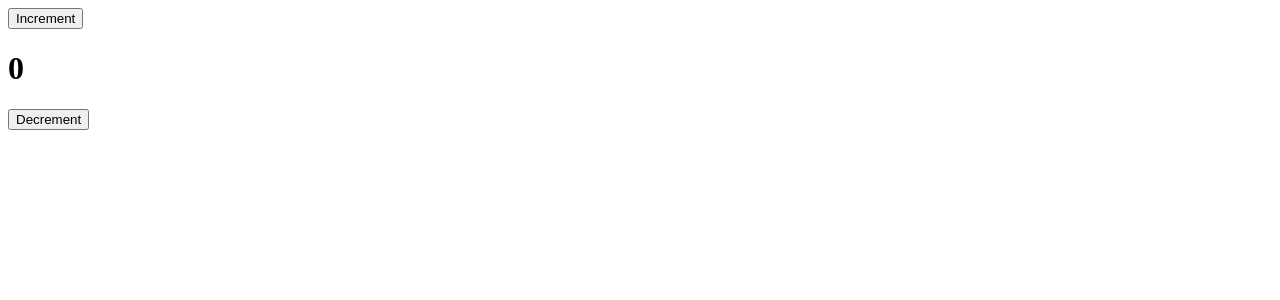
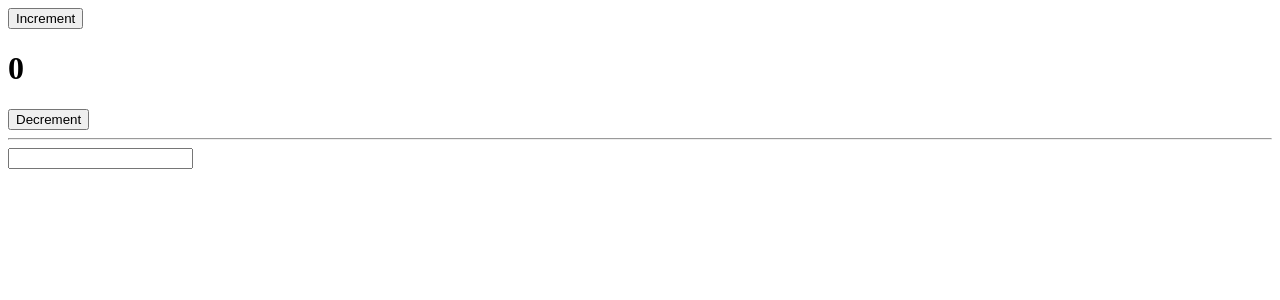
Before and after one commit to Forellko/react-course-ulbitv, a React (Create React App) app: page / in a window 1280 px wide. Shown: the top 300 px of the page. Built offline with nearby package versions, Linux system fonts and the light colour scheme.

Commit message:
add input with state

```diff
--- a/src/App.js
+++ b/src/App.js
@@ -2,12 +2,15 @@ import { useState } from 'react';
 
 function App() {
   const [count, setCount] = useState(0);
+  const [text, setText] = useState('');
 
   return (
     <div className="App">
       <button onClick={() => setCount(count + 1)}>Increment</button>
       <h1>{count}</h1>
       <button onClick={() => setCount(count - 1)}>Decrement</button>
+      <hr />
+      <input value={text} onChange={(event) => setText(event.target.value)} />
     </div>
   );
 }
```
